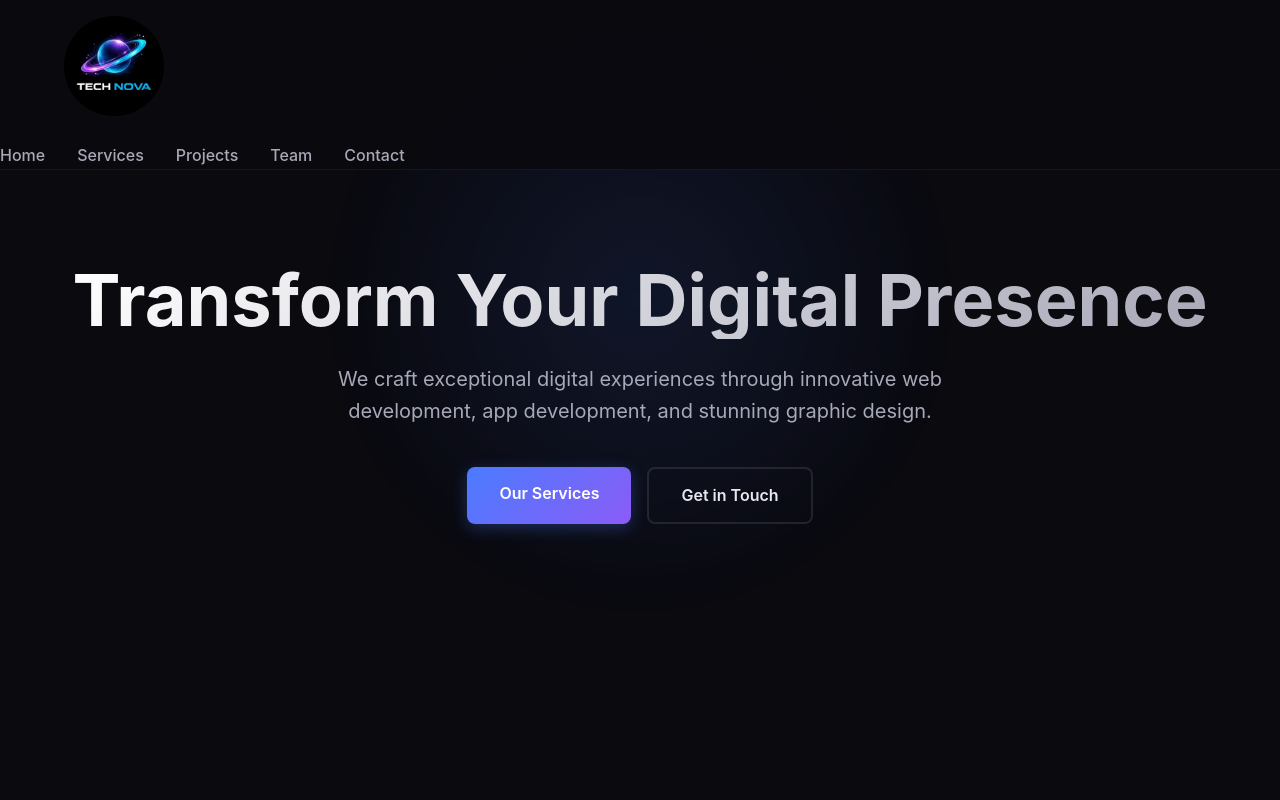
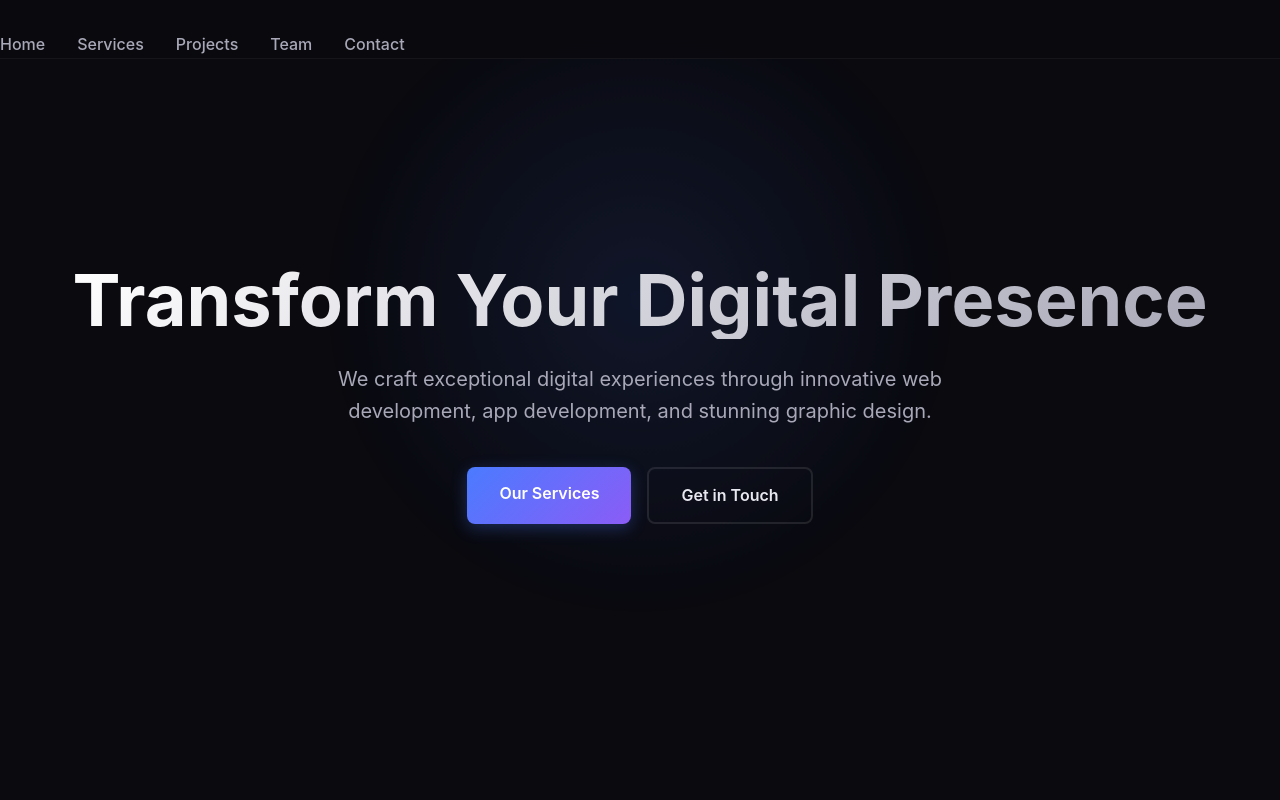
Before and after one commit to Tech-Nova-LTD/TechNova-Limited, a website built with Vite: page index.html in a window 1280 px wide. Shown: the top 800 px of the page. Built offline with nearby package versions, Linux system fonts and the light colour scheme.

Commit message:
Update index.html

```diff
--- a/index.html
+++ b/index.html
@@ -18,7 +18,7 @@
       <div class="container">
        <div class="nav-brand">
            <a href="#home" class="nav-logo">
-            <img src="img/logo.jpeg" alt="TechNova Logo" />
+
           </a>
         </div>
         </div>
```
